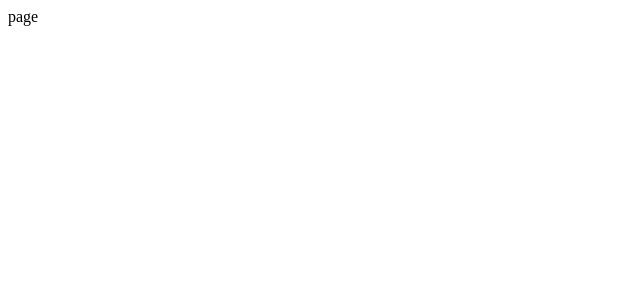
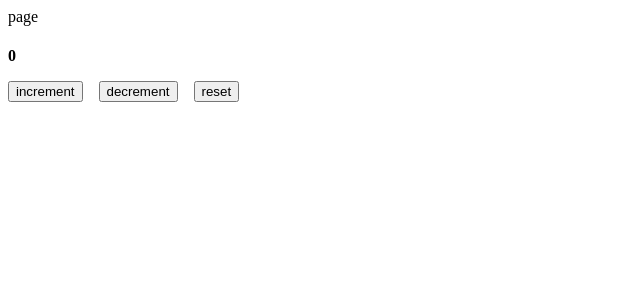
Before and after one commit to leonardobaranelli/nest, a Next.js app in the folder pffrontapp/: page / in a window 1280 px wide. Shown: the top 300 px of the page, without its empty margins (0-640 px from the left). Built offline with nearby package versions, Linux system fonts and the light colour scheme.

Commit message:
redux configuration

```diff
--- a/pffrontapp/app/layout.tsx
+++ b/pffrontapp/app/layout.tsx
@@ -1,17 +1,23 @@
+import { Providers } from "@/redux/provider";
+
+
 export const metadata = {
-  title: 'Next.js',
-  description: 'Generated by Next.js',
-}
+  title: "Create Next App",
+  description: "Generated by create next app",
+};
 
 export default function RootLayout({
   children,
 }: {
-  children: React.ReactNode
+  children: React.ReactNode;
 }) {
   return (
     <html lang="en">
-
-      <body>{children}</body>
+      <body>
+        <div className="container mx-auto">
+          <Providers>{children}</Providers>
+        </div>
+      </body>
     </html>
-  )
+  );
 }
--- a/pffrontapp/app/page.tsx
+++ b/pffrontapp/app/page.tsx
@@ -1,8 +1,29 @@
+"use client";
+
 import React from 'react'
+import { useAppDispatch, useAppSelector } from "@/redux/hooks";
+import { decrement, increment, reset } from "@/redux/features/counterSlice";
 
 function page() {
+const count = useAppSelector((state) => state.counterReducer.value);
+  const dispatch = useAppDispatch();
+
   return (
-    <div>page</div>
+    <div>page
+            <div>
+        <h4 style={{ marginBottom: 16 }}>{count}</h4>
+        <button onClick={() => dispatch(increment())}>increment</button>
+        <button
+          onClick={() => dispatch(decrement())}
+          style={{ marginInline: 16 }}
+        >
+          decrement
+        </button>
+        <button onClick={() => dispatch(reset())}>reset</button>
+      </div>
+
+
+    </div>
   )
 }
 
--- a/pffrontapp/package.json
+++ b/pffrontapp/package.json
@@ -10,6 +10,7 @@
   },
   "dependencies": {
     "@reduxjs/toolkit": "^1.9.7",
+    "axios": "^1.5.1",
     "next": "13.5.6",
     "react": "^18",
     "react-dom": "^18",
--- /dev/null
+++ b/pffrontapp/redux/features/counterSlice.ts
@@ -0,0 +1,49 @@
+import { createSlice, PayloadAction } from "@reduxjs/toolkit";
+// la carpeta feactures los archivos  se colocan como  funciones con el estado  se coloca  NombredelafuncionSlice
+
+// El esto  en donde estan los estados  y  las funciones que modifican  el  estado
+
+// estos son los estados
+type CounterState = {
+  value: number;
+};
+
+const initialState: CounterState = {
+  value: 0,
+};
+
+// Funciones que modifican el  estado
+
+export const counterSlice = createSlice({
+  name: "counter",
+  initialState,
+  reducers: {
+    increment: (state) => {
+      state.value += 1;
+    },
+    decrement: (state) => {
+      state.value -= 1;
+    },
+    incrementByAmount: (state, action: PayloadAction<number>) => {
+      state.value += action.payload;
+    },
+    decrementByAmount: (state, action: PayloadAction<number>) => {
+      state.value -= action.payload;
+    },
+    reset: (state) => {
+      state.value = 0;
+    },
+  },
+});
+
+// Exporta la fincion
+
+export const {
+  increment,
+  decrement,
+  incrementByAmount,
+  decrementByAmount,
+  reset,
+} = counterSlice.actions;
+
+export default counterSlice.reducer;
--- /dev/null
+++ b/pffrontapp/redux/hooks.ts
@@ -0,0 +1,7 @@
+import { useDispatch, TypedUseSelectorHook, useSelector } from "react-redux";
+import { AppDispatch, RootState } from "./store";
+
+export const useAppDispatch = () => useDispatch<AppDispatch>();
+export const useAppSelector: TypedUseSelectorHook<RootState> = useSelector;
+
+// esto  es lo  que se usa para exportar  las funcuiones  selector esto es un  configuracion
--- /dev/null
+++ b/pffrontapp/redux/provider.tsx
@@ -0,0 +1,10 @@
+"use client";
+
+import { store } from "./store";
+import { Provider } from "react-redux";
+
+export function Providers({ children }: { children: React.ReactNode }) {
+  return <Provider store={store}>{children}</Provider>;
+}
+
+// Esto  es una configuracion  del del  redux
--- /dev/null
+++ b/pffrontapp/redux/services/userApi.ts
@@ -0,0 +1,34 @@
+import { createApi, fetchBaseQuery } from "@reduxjs/toolkit/query/react";
+
+// Definición del tipo de dato para objetos de usuario
+type User = {
+  id: number;
+  name: string;
+  email: number;
+};
+
+// Creación del conjunto de herramientas de Redux Toolkit Query para la API
+export const userApi = createApi({
+  // Nombre del slice de Redux
+  reducerPath: "userApi",
+  // Refrescar los datos cuando la aplicación vuelve a enfocarse
+  refetchOnFocus: true,
+  // Configuración de la función base para las solicitudes HTTP
+  baseQuery: fetchBaseQuery({
+    baseUrl: "el punto", // URL base de la API
+  }),
+  // Definición de los puntos finales de la API
+  endpoints: (builder) => ({
+    // Consulta para obtener una lista de usuarios
+    getUsers: builder.query<User[], null>({
+      query: () => "users",
+    }),
+    // Consulta para obtener un usuario por su ID
+    getUserById: builder.query<User, { id: string }>({
+      query: ({ id }) => `users/${id}`,
+    }),
+  }),
+});
+
+// Exportación de los ganchos generados automáticamente para cada punto final
+export const { useGetUsersQuery, useGetUserByIdQuery } = userApi;
--- /dev/null
+++ b/pffrontapp/redux/store.ts
@@ -0,0 +1,21 @@
+import { configureStore } from "@reduxjs/toolkit";
+import counterReducer from "./features/counterSlice";
+import { userApi } from "./services/userApi";
+import { setupListeners } from "@reduxjs/toolkit/dist/query";
+
+export const store = configureStore({
+  reducer: {
+    counterReducer,
+    [userApi.reducerPath]: userApi.reducer,
+  },
+  devTools: process.env.NODE_ENV !== "production",
+  middleware: (getDefaultMiddleware) =>
+    getDefaultMiddleware().concat([userApi.middleware]),
+});
+
+setupListeners(store.dispatch);
+
+export type RootState = ReturnType<typeof store.getState>;
+export type AppDispatch = typeof store.dispatch;
+
+// esto es  el  store
```
Also changed, not shown: pffrontapp/app/redux/provider.tsx (deleted, +0 -11 lines), pffrontapp/app/redux/store.ts (deleted, +0 -10 lines), pffrontapp/app/redux/userReducer.ts (deleted, +0 -19 lines), 1 other file (tests, documents, lock files or other folders).
